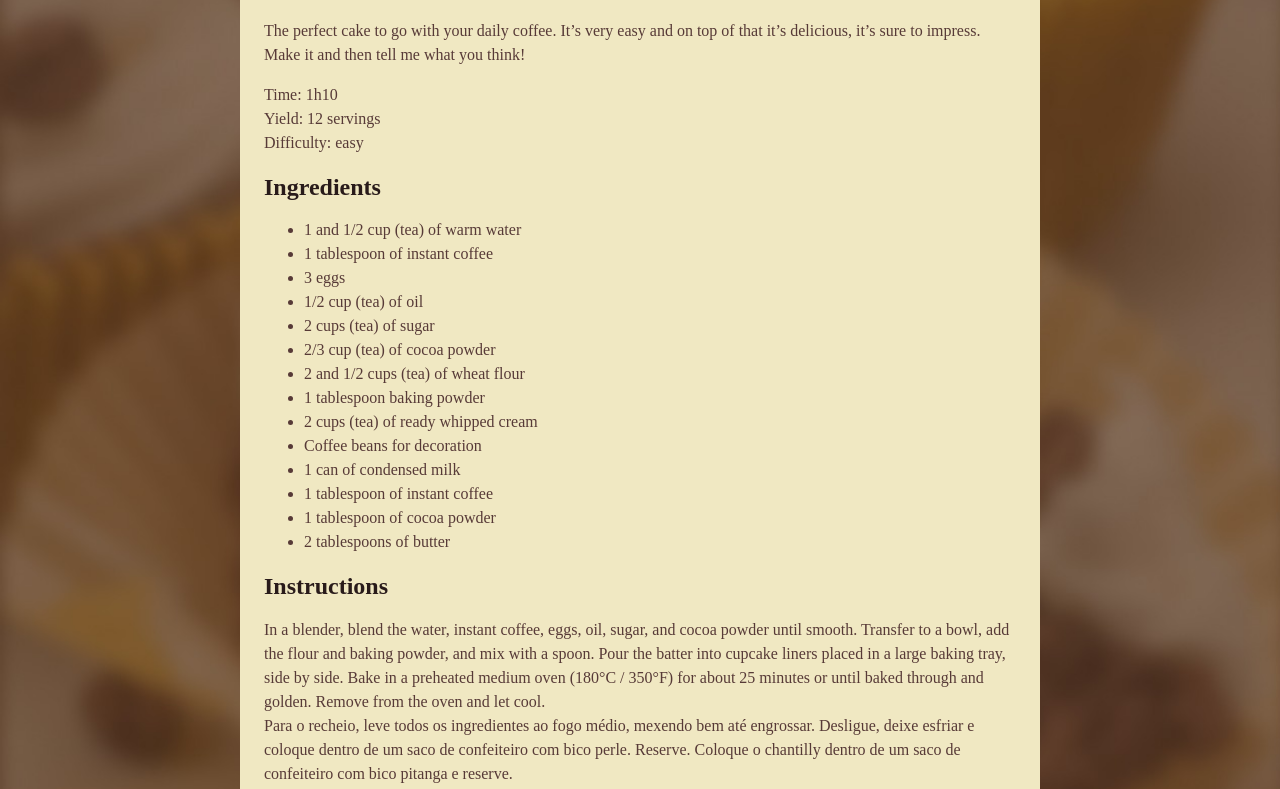
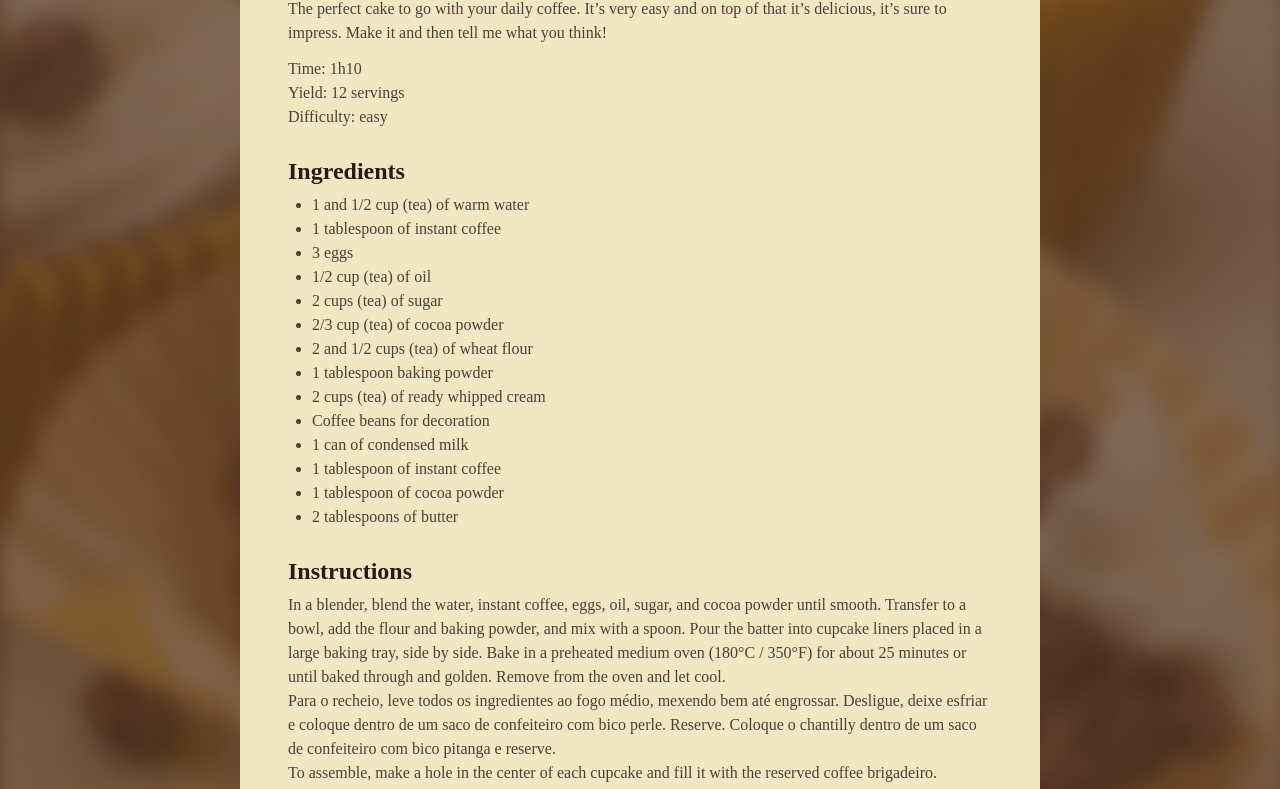
Before and after one commit to Galileiii/PaginaReceita, a plain HTML site: page index.html in a window 1280 px wide. Shown: the part 570-1359 px from the top of the page. Drawn offline with Linux system fonts and the light colour scheme; a web font is replaced by a local one.

Commit message:
customizing the spaces

```diff
--- a/index.html
+++ b/index.html
@@ -15,7 +15,8 @@
   <body>
     <div class="general-container">
       <img id="image" src="./assets/main-image.png" alt="recipe-image" />
-      <div class="1-containter">
+     <main>
+      <section id="about">
         <h1 class="title">Coffee cupcake with whipped cream</h1>
         <p>
           The perfect cake to go with your daily coffee. It’s very easy and on
@@ -26,8 +27,8 @@
           Time: 1h10 <br />Yield: 12 servings <br />
           Difficulty: easy
         </p>
-      </div>
-      <div class="2-container">
+      </section>
+      <section id="Ingredients">
         <h2 class="title">Ingredients</h2>
         <ul>
           <li>1 and 1/2 cup (tea) of warm water</li>
@@ -45,8 +46,8 @@
           <li>1 tablespoon of cocoa powder</li>
           <li>2 tablespoons of butter</li>
         </ul>
-      </div>
-      <div class="3-container">
+      </section>
+      <section id="Instructions">
         <h2 class="title">Instructions</h2>
         <p>
           In a blender, blend the water, instant coffee, eggs, oil, sugar, and
@@ -64,8 +65,8 @@
           with the reserved whipped cream, piping it in circular motions.
           Garnish with coffee beans and refrigerate until ready to serve.
         </p>
-      </div>
-    </div>
+      </section>
+    </div></main>
     <div class="credits">
       <p>
         Made with
--- a/style.css
+++ b/style.css
@@ -1,3 +1,7 @@
+*{
+    margin: 0;
+    padding: 0;
+}
 :root{
     font-family:"Alice", serif;
     line-height: 150%;
@@ -31,10 +35,30 @@ box-sizing: border-box;/*tira as configuracoes padrao da caixa (para de somar as
 .credits{
     color: #F0E8C2;
 }
+main{
+    padding: 24px;
+}
+section + section{
+    margin-top: 24px;
+}
+#about p + p {
+    margin-top: 12px;
+}
+
+
 h1{
     line-height: 140%;
     font-size: 40px;
+    margin-bottom: 4px;
 }
 h2{
     font-size: 24px;
 }
+h1, h2{
+    margin-bottom: 4px;
+  line-height: 150%;
+    /* COMENTAR LINHA = ctrl + / *(- no teclado) */
+}
+ul{
+    padding-left: 24px;
+}
```
